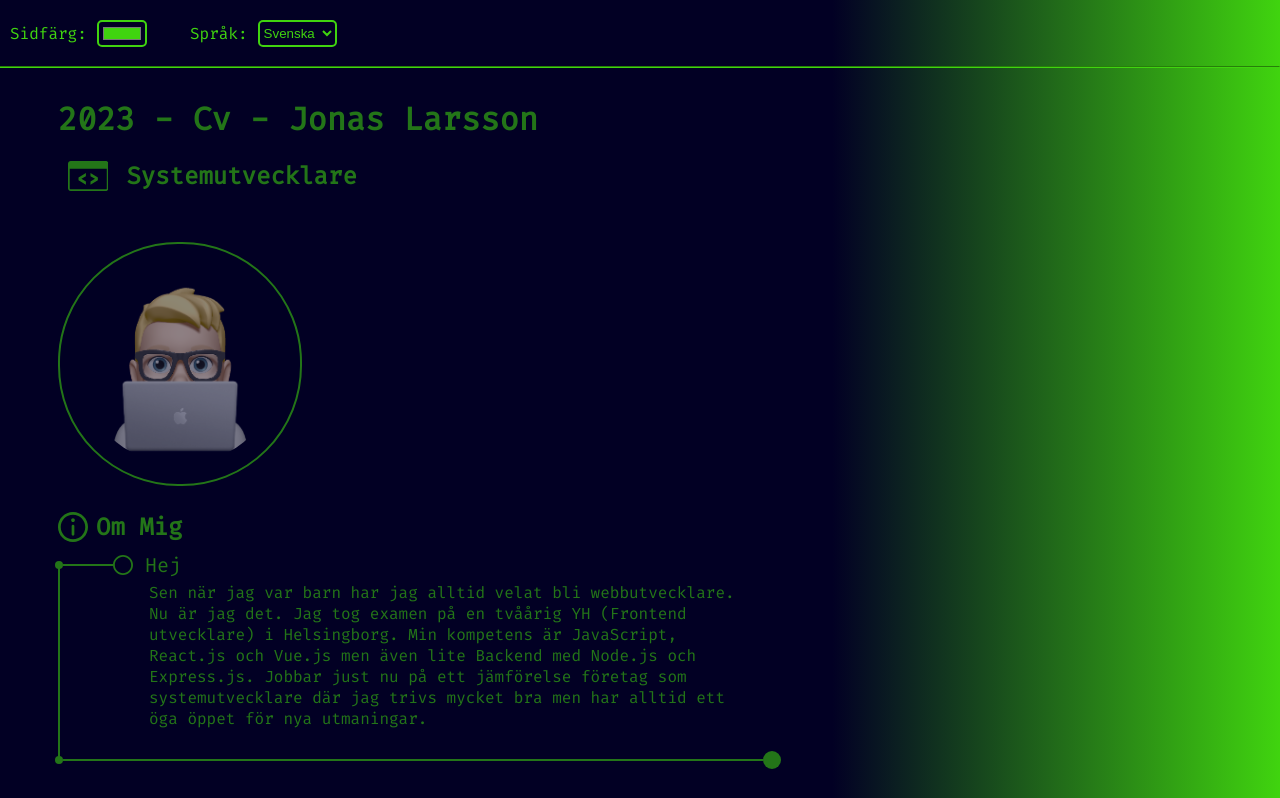
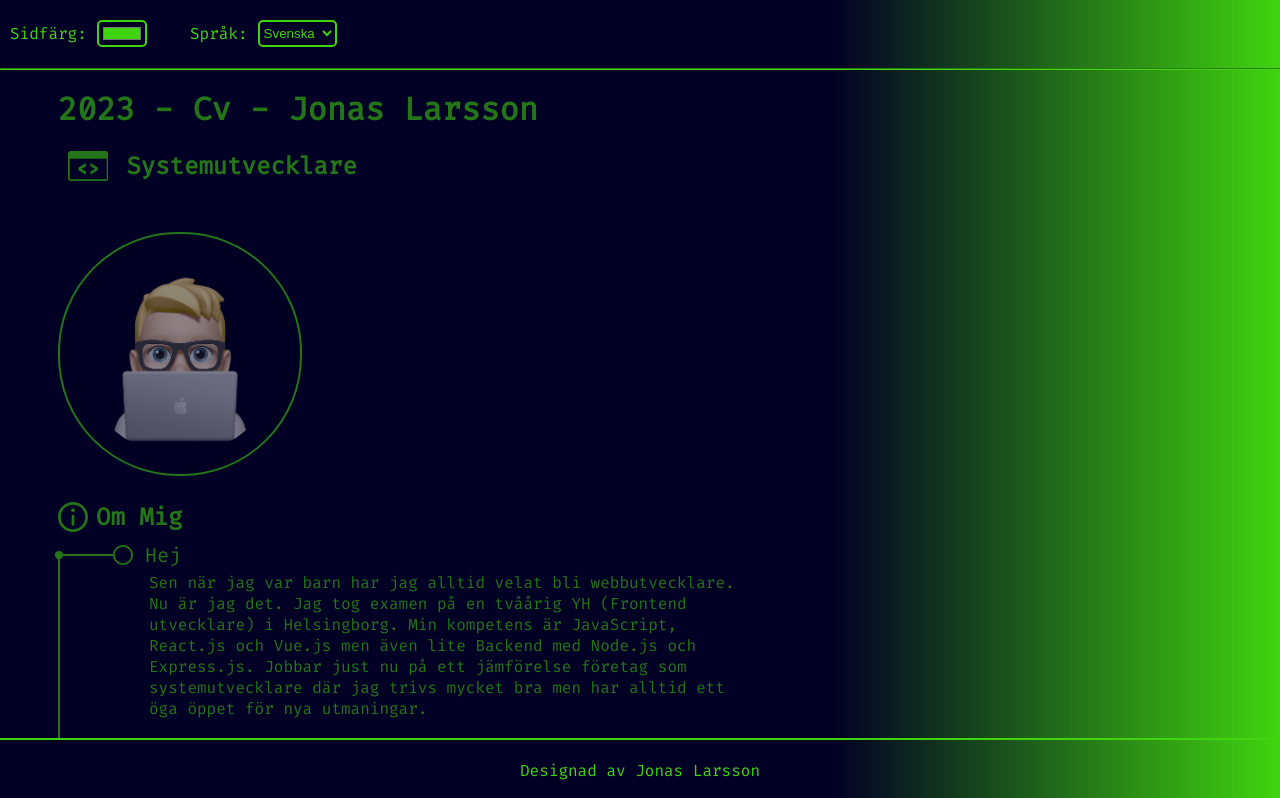
Before and after one commit to JonasLarsson78/vue3_cv, a Vue app: page / in a window 1280 px wide. Shown: the top 798 px of the page. Built offline with nearby package versions, Linux system fonts and the light colour scheme.

Commit message:
add fotter and header

```diff
--- a/src/App.vue
+++ b/src/App.vue
@@ -1,12 +1,16 @@
 <template>
-  <ColorTheme />
-  <PageLanguage />
-  <hr>
+  <div class="test">
+   <ColorTheme />
+    <PageLanguage />
+    <hr>
+  </div>
+
 
   <Transition name="fade">
     <LoaderComp v-if="loading" />
     <MyCv v-else />
   </Transition>
+  <FooterComp  />
 </template>
 
 <script setup>
@@ -16,6 +20,7 @@
   import PageLanguage from './components/PageLanguage.vue'
   import MyCv from './components/MyCv.vue'
   import LoaderComp from './components/LoaderComp.vue'
+  import FooterComp from './components/FooterComp.vue'
 
   const loading = ref(true)
 
@@ -36,9 +41,20 @@
   opacity: 0;
 }
 
+.test {
+  position: fixed;
+  top: 0;
+  left: 0;
+  height: 70px;
+  width: 100vw;
+  background-color: var(--prime-color);
+  background: linear-gradient(90deg, var(--prime-color) 65%, var(--base-color) 100%);
+  z-index: 100;
+}
+
 hr {
   position: relative;
-  left: -60px;
+  top: 60px;
   width: 100vw;
   border-color: var(--base-color);
 }
--- /dev/null
+++ b/src/components/FooterComp.vue
@@ -0,0 +1,24 @@
+<template>
+  <div class="footer">
+    <div>Designad av Jonas Larsson</div>
+  </div>
+</template>
+
+<script setup>
+</script>
+
+<style scoped>
+.footer {
+  position: fixed;
+  bottom: 0;
+  left: 0;
+  width: 100%;
+  height: 60px;
+  background-color: var(--prime-color);
+  background: linear-gradient(90deg, var(--prime-color) 65%, var(--base-color) 100%);
+  display: flex;
+  justify-content: center;
+  align-items: center;
+  border-top: 2px solid var(--base-color);
+}
+</style>
--- a/src/components/ModalComp.vue
+++ b/src/components/ModalComp.vue
@@ -69,6 +69,7 @@ function close() {
     bottom:0;
     text-align:center;
     background:#000000B0;
+    z-index: 200;
 }
 .centered {
     position: relative;
--- a/src/components/PageLanguage.vue
+++ b/src/components/PageLanguage.vue
@@ -4,7 +4,9 @@
    <select class="page-language-select" @input="input" :value="languageStore.getCurrentLanguage">
     <option
       v-for="o in pageContent.languageOptions"
-      :key="o.value" :value="o.value">{{ o.text }}</option>
+      :key="o.value" :value="o.value">
+      {{ o.text }}
+    </option>
     </select>
   </div>
 
--- a/src/content/se.js
+++ b/src/content/se.js
@@ -15,11 +15,11 @@ export default {
   languageOptions: [
     {
       text: 'Svenska',
-      value: 'se'
+      value: 'se',
     },
     {
       text: 'Engelska',
-      value: 'en'
+      value: 'en',
     }
   ],
   me: [
```
